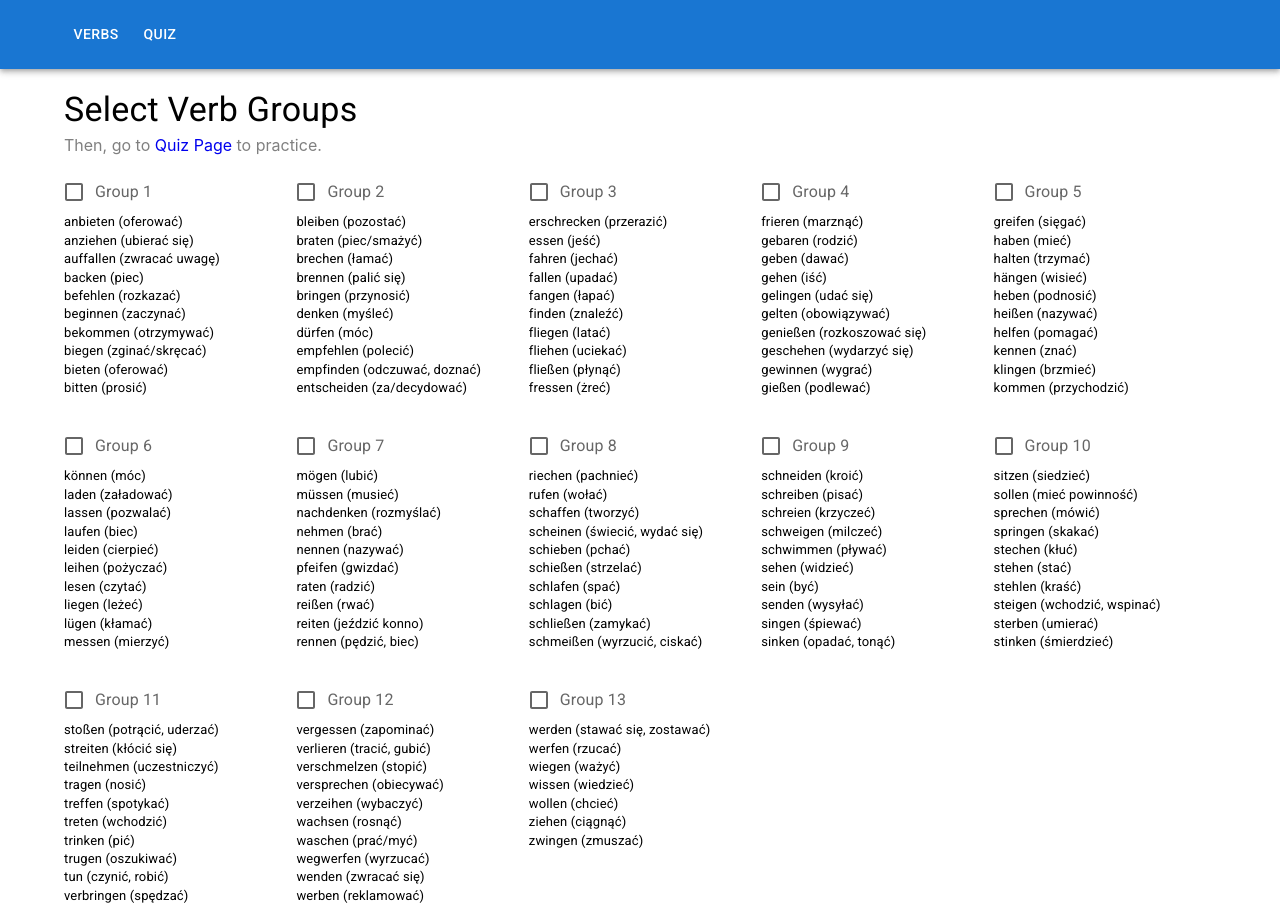
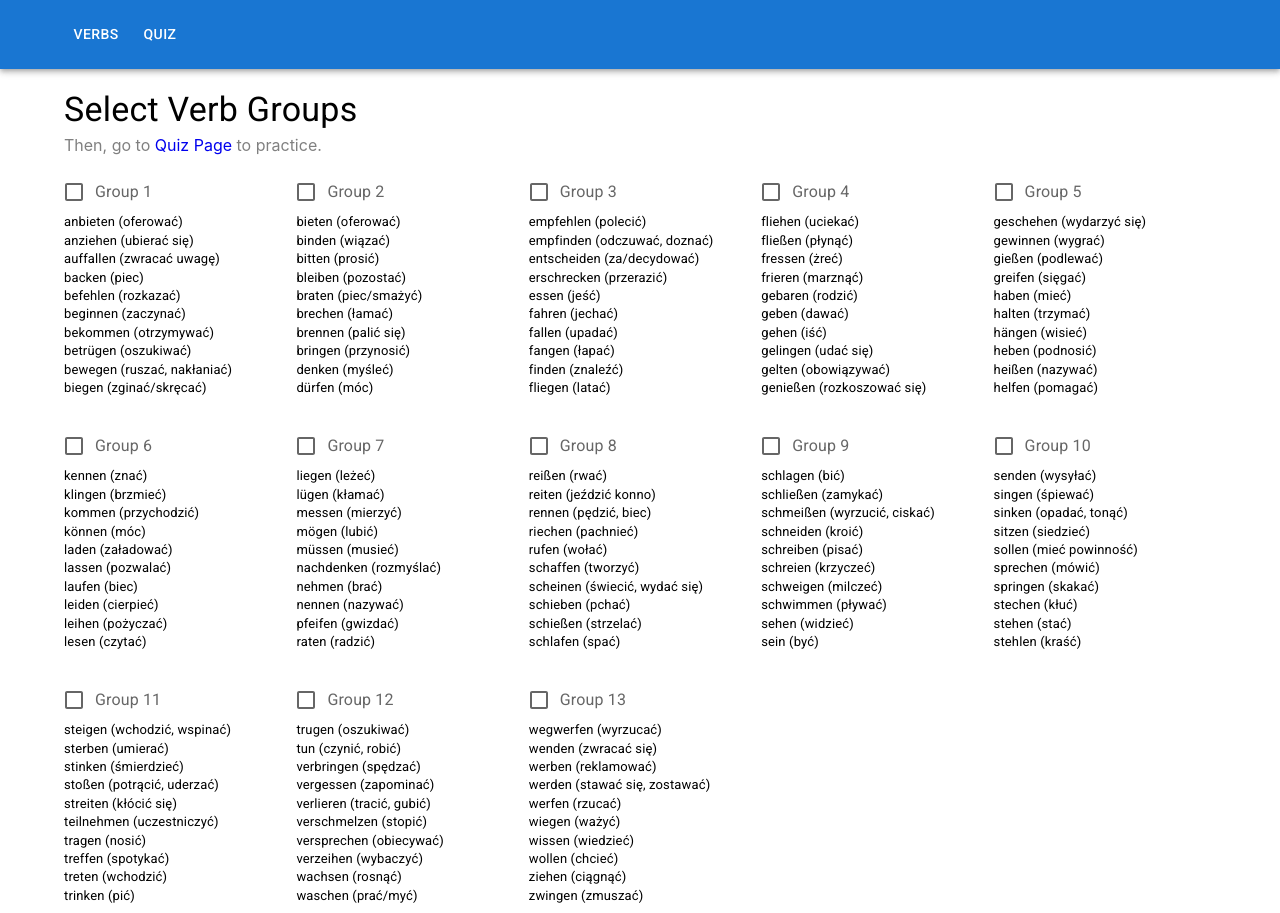
Before and after one commit to pbartkowiak-dev/past_participle, a React (Create React App) app: page /#/ in a window 1280 px wide. Built offline with nearby package versions, Linux system fonts and the light colour scheme.

Commit message:
Add a few verbs

```diff
--- a/src/data/verbs.js
+++ b/src/data/verbs.js
@@ -42,6 +42,18 @@ export const verbs = [
     translation_pol: "otrzymywać",
   },
   {
+    infinitiv: "betrügen",
+    imperfekt: "",
+    partizip_ii: "betrogen",
+    translation_pol: "oszukiwać",
+  },
+  {
+    infinitiv: "bewegen",
+    imperfekt: "",
+    partizip_ii: "bewogen",
+    translation_pol: "ruszać, nakłaniać",
+  },
+  {
     infinitiv: "biegen",
     imperfekt: "bog",
     partizip_ii: "gebogen",
@@ -52,6 +64,12 @@ export const verbs = [
     imperfekt: "bot",
     partizip_ii: "geboten",
     translation_pol: "oferować",
+  },
+  {
+    infinitiv: "binden",
+    imperfekt: "",
+    partizip_ii: "gebunden",
+    translation_pol: "wiązać",
   },
   {
     infinitiv: "bitten",
```
